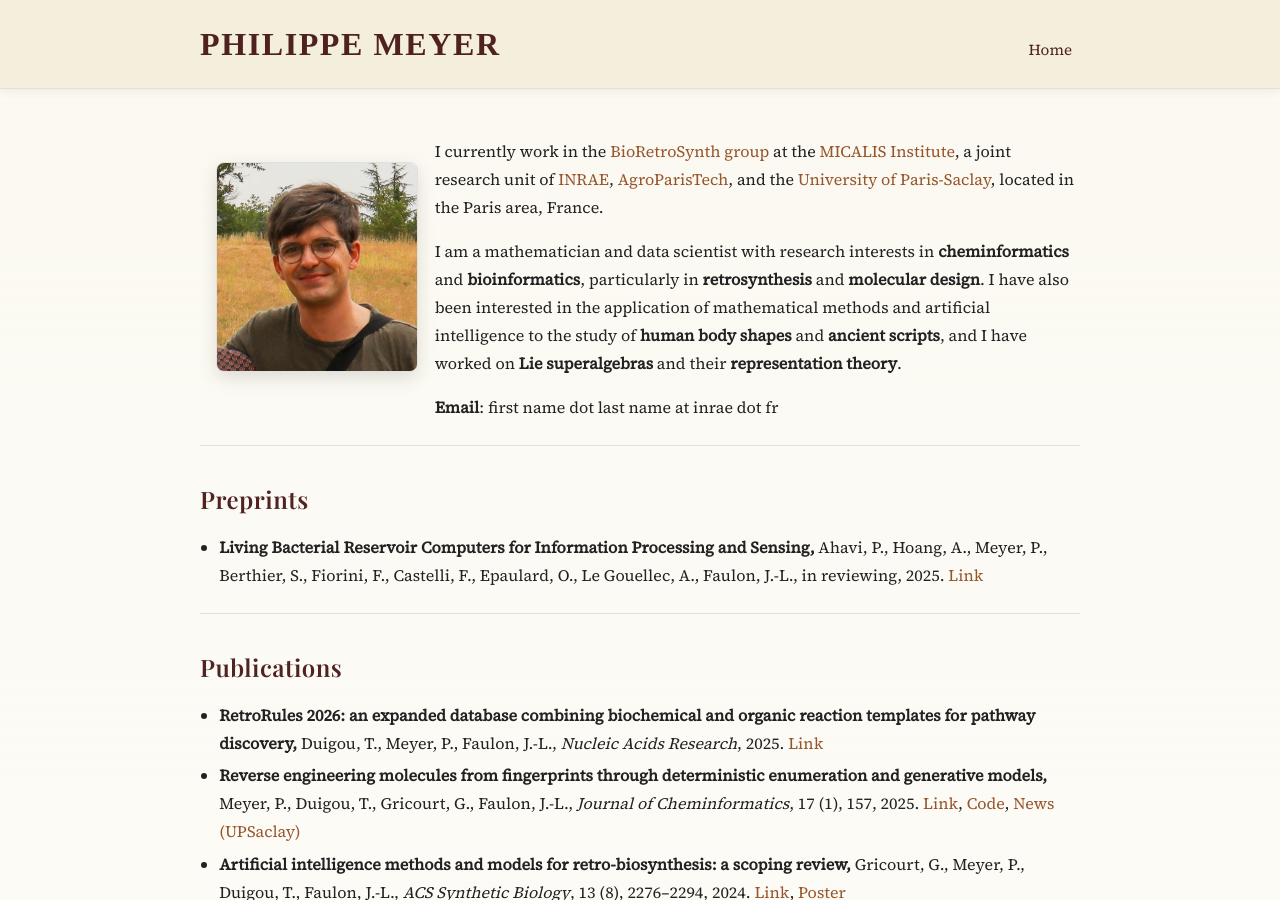
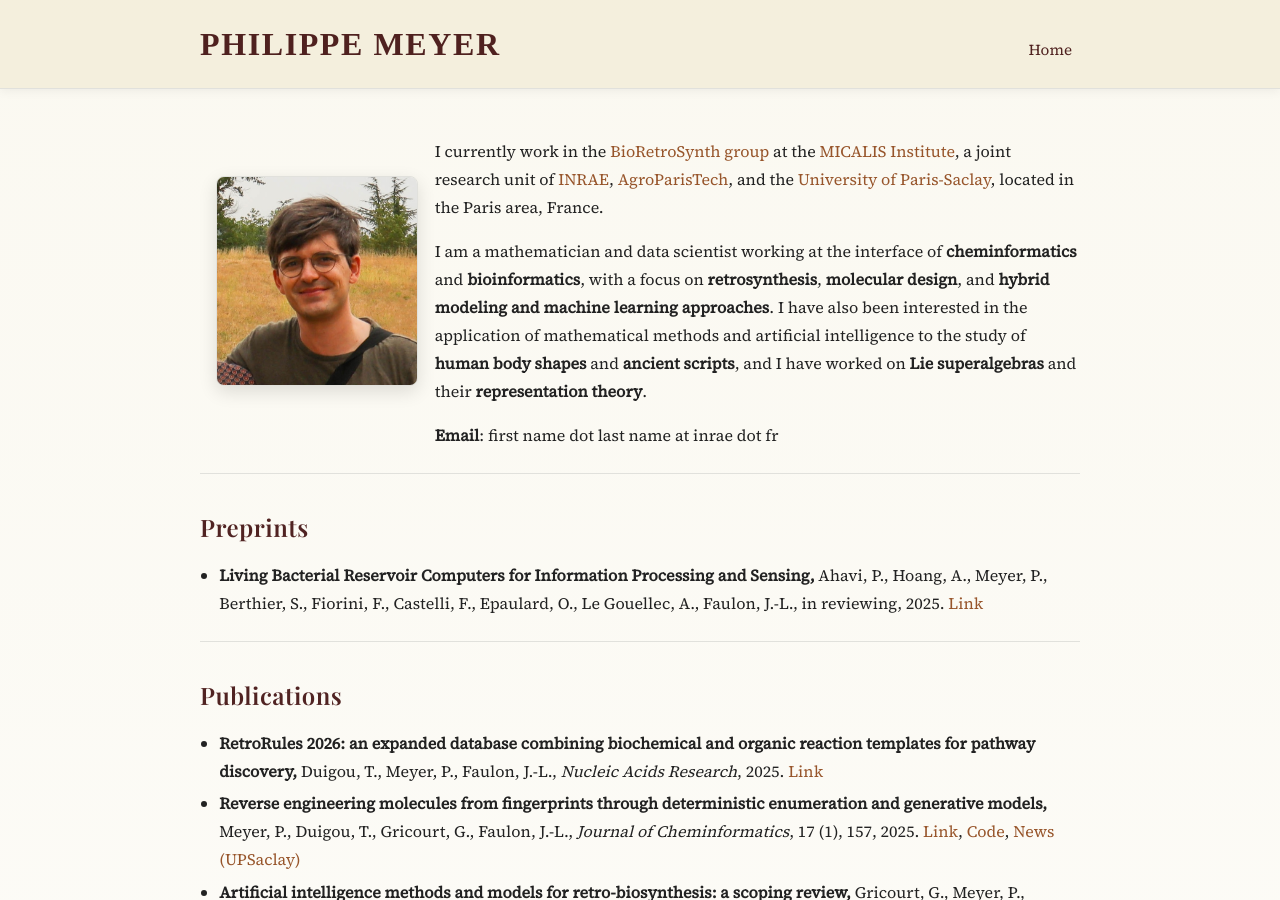
Before and after one commit to PhilippeMeyer68/philippemeyer68.github.io, a Jekyll site: the page built from index.md, in a window 1280 px wide and 900 px high. Built offline with Jekyll 4.4.1, drawn with Linux system fonts in a browser that asks for light colours.

Commit message:
docs: ML approches

```diff
--- a/index.md
+++ b/index.md
@@ -22,7 +22,7 @@ title: "Home"
     I currently work in the <a href="https://jfaulon.com/" target="_blank" rel="noopener">BioRetroSynth group</a> at the <a href="https://www.micalis.fr/" target="_blank" rel="noopener">MICALIS Institute</a>, a joint research unit of <a href="https://www.inrae.fr/" target="_blank" rel="noopener">INRAE</a>, <a href="https://www.agroparistech.fr" target="_blank" rel="noopener">AgroParisTech</a>, and the <a href="https://www.universite-paris-saclay.fr" target="_blank" rel="noopener">University of Paris-Saclay</a>, located in the Paris area, France.
     </p>
     <p class="hero-text">
-      I am a mathematician and data scientist with research interests in <strong>cheminformatics</strong> and <strong>bioinformatics</strong>, particularly in <strong>retrosynthesis</strong> and <strong>molecular design</strong>. I have also been interested in the application of mathematical methods and artificial intelligence to the study of <strong>human body shapes</strong> and <strong>ancient scripts</strong>, and I have worked on <strong>Lie superalgebras</strong> and their <strong>representation theory</strong>.
+      I am a mathematician and data scientist working at the interface of <strong>cheminformatics</strong> and <strong>bioinformatics</strong>, with a focus on <strong>retrosynthesis</strong>, <strong>molecular design</strong>, and <strong>hybrid modeling and machine learning approaches</strong>. I have also been interested in the application of mathematical methods and artificial intelligence to the study of <strong>human body shapes</strong> and <strong>ancient scripts</strong>, and I have worked on <strong>Lie superalgebras</strong> and their <strong>representation theory</strong>.
     </p>
     <strong>Email</strong>: first name dot last name at inrae dot fr
   </div>
```
